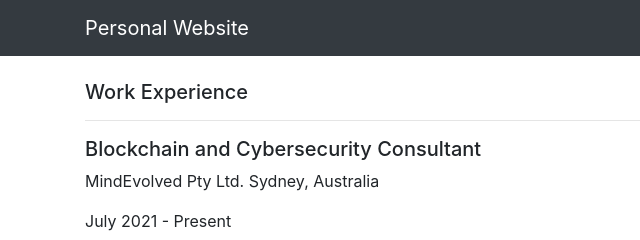
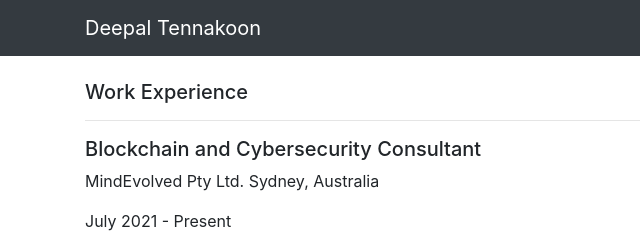
Before and after one commit to deepalt92/My-page, a website: page public/experience.html in a window 1280 px wide. Shown: the top 240 px of the page, 0-640 px from the left. Drawn offline with nearby package versions, Linux system fonts and the light colour scheme.

Commit message:
change hear name

```diff
--- a/public/experience.html
+++ b/public/experience.html
@@ -13,7 +13,7 @@
 <body>
   <nav class="navbar navbar-expand-lg navbar-dark bg-dark">
     <div class="container">
-      <a class="navbar-brand" href="index.html">Personal Website</a>
+      <a class="navbar-brand" href="index.html">Deepal Tennakoon</a>
       <button class="navbar-toggler" type="button" data-toggle="collapse" data-target="#navbarNav"
         aria-controls="navbarNav" aria-expanded="false" aria-label="Toggle navigation">
         <span class="navbar-toggler-icon"></span>
```
Also changed, not shown: public/index.html (+1 -1 lines), public/projects.html (+1 -1 lines), public/publications.html (+1 -1 lines).
